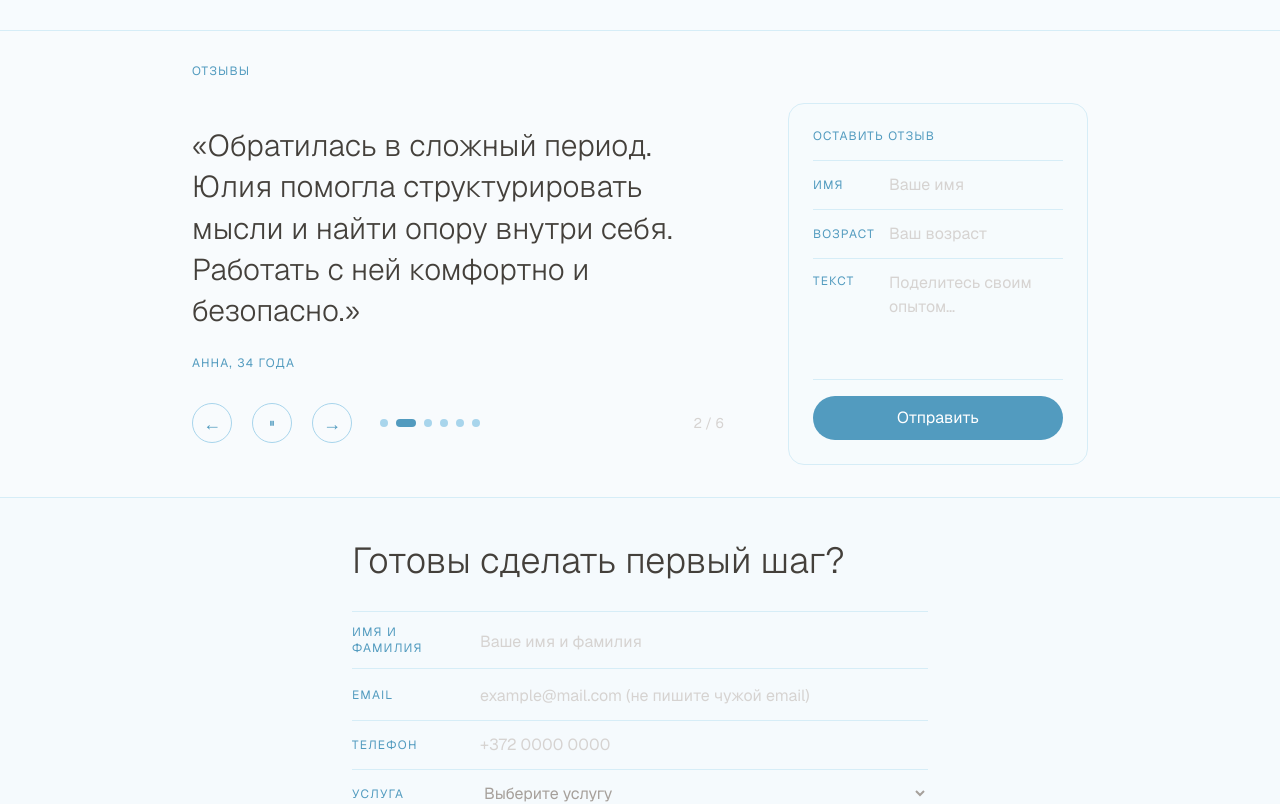
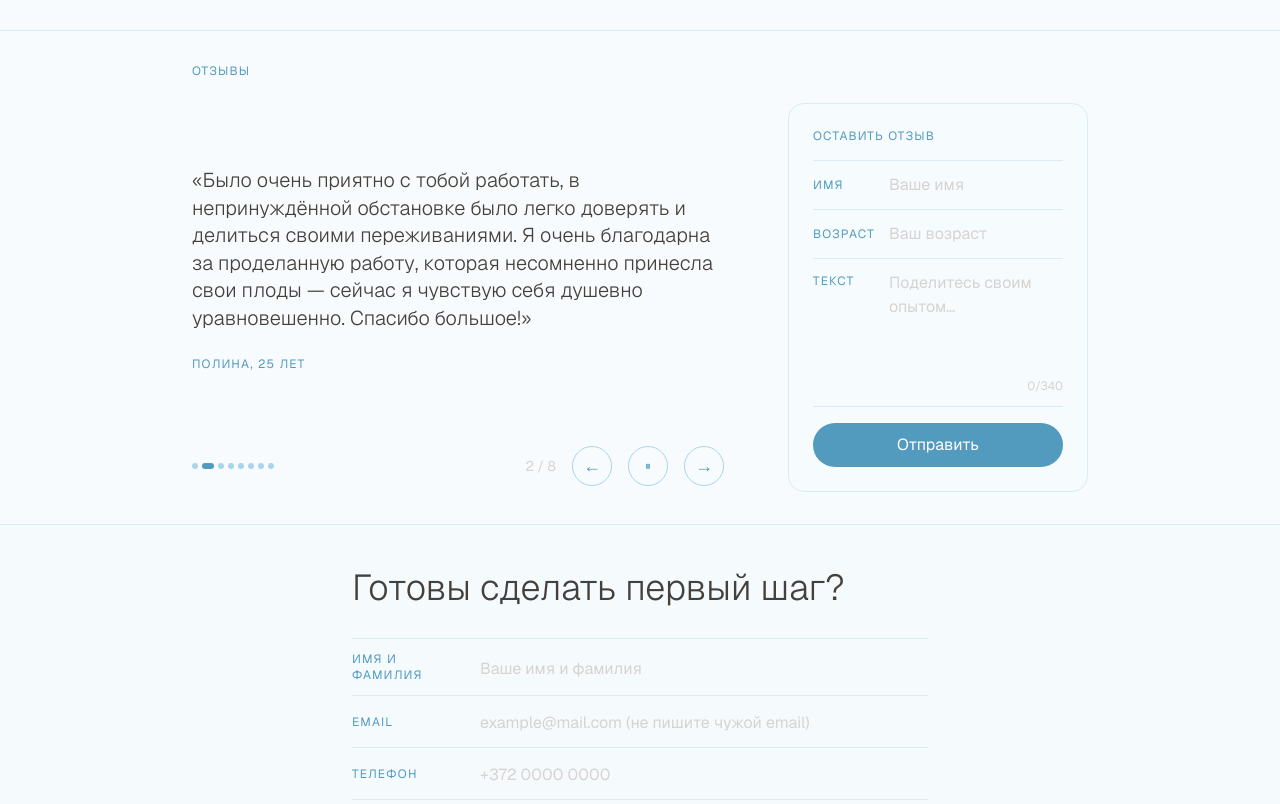
Before and after one commit to jekaterinq/visitcard-mindhelp24, a Next.js app in the folder webapp/: page / in a window 1280 px wide. Shown: the part 2502-3306 px from the top of the page. Built offline with nearby package versions, Linux system fonts and the light colour scheme.

Commit message:
reviews + forms + last fix

```diff
--- a/webapp/components/BookingForm.tsx
+++ b/webapp/components/BookingForm.tsx
@@ -5,22 +5,23 @@ import Button from "@/components/ui/Button";
 
 export default function BookingForm() {
   const [form, setForm] = useState({ name: "", email: "", phone: "", service: "", message: "" });
-  const [errors, setErrors] = useState({ name: "", email: "" });
+  const [errors, setErrors] = useState({ name: "", email: "", phone: "" });
   const [status, setStatus] = useState<"idle" | "loading" | "success" | "error">("idle");
 
   const handleChange = (e: React.ChangeEvent<HTMLInputElement | HTMLSelectElement | HTMLTextAreaElement>) => {
     const { name, value } = e.target;
     setForm((prev) => ({ ...prev, [name]: value }));
-    if (name === "name" || name === "email") setErrors((prev) => ({ ...prev, [name]: "" }));
+    if (name === "name" || name === "email" || name === "phone") setErrors((prev) => ({ ...prev, [name]: "" }));
   };
 
   const handleSubmit = async (e: React.FormEvent<HTMLFormElement>) => {
     e.preventDefault();
-    const newErrors = { name: "", email: "" };
+    const newErrors = { name: "", email: "", phone: "" };
     if (!form.name.trim()) newErrors.name = "Введите имя и фамилию";
     if (!form.email.trim()) newErrors.email = "Введите email";
     else if (!/^[^\s@]+@[^\s@]+\.[^\s@]+$/.test(form.email)) newErrors.email = "Введите корректный email";
-    if (newErrors.name || newErrors.email) {
+    if (!form.phone.trim()) newErrors.phone = "Введите телефон";
+    if (newErrors.name || newErrors.email || newErrors.phone) {
       setErrors(newErrors);
       return;
     }
@@ -41,7 +42,7 @@ export default function BookingForm() {
 
   const handleReset = () => {
     setForm({ name: "", email: "", phone: "", service: "", message: "" });
-    setErrors({ name: "", email: "" });
+    setErrors({ name: "", email: "", phone: "" });
     setStatus("idle");
   };
 
@@ -80,6 +81,7 @@ export default function BookingForm() {
                 value={form.name}
                 onChange={handleChange}
                 placeholder="Ваше имя и фамилия"
+                maxLength={60}
                 className="w-full bg-transparent text-base outline-none placeholder:text-stone-300 text-stone-700"
               />
               {errors.name && <p className="text-red-400 text-xs mt-1">{errors.name}</p>}
@@ -94,6 +96,7 @@ export default function BookingForm() {
                 value={form.email}
                 onChange={handleChange}
                 placeholder="example@mail.com (не пишите чужой email)"
+                maxLength={100}
                 className="w-full bg-transparent text-base outline-none placeholder:text-stone-300 text-stone-700"
               />
               {errors.email && <p className="text-red-400 text-xs mt-1">{errors.email}</p>}
@@ -101,15 +104,18 @@ export default function BookingForm() {
           </div>
           <div className="py-3 flex items-center gap-4">
             <label className="text-xs tracking-widest uppercase text-brand-300 w-28 shrink-0">Телефон</label>
+            <div className="flex-1">
               <input
                 type="tel"
                 name="phone"
                 value={form.phone}
                 onChange={handleChange}
                 placeholder="+372 0000 0000"
-              required
-              className="flex-1 bg-transparent text-base outline-none placeholder:text-stone-300 text-stone-700"
+                maxLength={20}
+                className="w-full bg-transparent text-base outline-none placeholder:text-stone-300 text-stone-700"
               />
+              {errors.phone && <p className="text-red-400 text-xs mt-1">{errors.phone}</p>}
+            </div>
           </div>
           <div className="py-3 flex items-center gap-4">
             <label className="text-xs tracking-widest uppercase text-brand-300 w-28 shrink-0">Услуга</label>
@@ -139,7 +145,7 @@ export default function BookingForm() {
           <span className="text-sm text-stone-400">
             *Перед началом работы клиент обязуется ознакомиться с{" "}
             <a
-              href="../../terms"
+              href="/terms"
               target="_blank"
               rel="noopener noreferrer"
               className="hover:underline text-brand-300"
--- a/webapp/components/Experience.tsx
+++ b/webapp/components/Experience.tsx
@@ -213,8 +213,8 @@ export default function Experience() {
                   aria-label={`Сертификат ${i + 1}`}
                   className={`rounded-full transition-all ${
                     i === uiIdx
-                      ? "w-5 h-2 bg-brand-400"
-                      : "w-2 h-2 bg-brand-200 hover:bg-brand-300"
+                      ? "w-3 h-1.5 bg-brand-400"
+                      : "w-1.5 h-1.5 bg-brand-200 hover:bg-brand-300"
                   }`}
                 />
               ))}
--- a/webapp/components/Footer.tsx
+++ b/webapp/components/Footer.tsx
@@ -54,7 +54,7 @@ export default function Footer() {
             className="hover:underline text-stone-300"
           >
             jekaterinq
-          </a>.
+          </a>
         </span>
       </div>
     </footer>
--- a/webapp/components/Reviews.tsx
+++ b/webapp/components/Reviews.tsx
@@ -10,34 +10,44 @@ gsap.registerPlugin(useGSAP, ScrollTrigger);
 
 const reviews = [
   {
-    name: "Арина",
-    age: 28,
-    text: "Очень внимательный и чуткий специалист. После нескольких сессий я наконец почувствовала, что двигаюсь вперёд. Спасибо за поддержку!",
-  },
-  {
-    name: "Анна",
-    age: 34,
-    text: "Обратилась в сложный период. Юлия помогла структурировать мысли и найти опору внутри себя. Работать с ней комфортно и безопасно.",
-  },
-  {
-    name: "Артём",
-    age: 31,
-    text: "Долго не решался к психологу. С Юлией было легко с первой встречи. Прошли 8 сессий — изменения заметны и мне, и близким.",
-  },
-  {
     name: "Светлана",
-    age: 42,
-    text: "Юлия не навязывает мнение, а помогает самой прийти к пониманию. Каждая сессия — шаг к лучшей версии себя.",
+    age: 45,
+    text: "...Ты бережно и быстро вытащила меня из моего состояния невроза. Сейчас понимаю, что проблемы сдвинулись с мёртвой точки — они не мешают мне жить. Моё эмоциональное и душевное состояние в полной гармонии. Теперь благодаря тебе я принимаю только те решения, которые не приносят мне вреда и саморазрушения. А ещё главное — Я ПОЛЮБИЛА СЕБЯ!...",
   },
   {
     name: "Полина",
     age: 25,
-    text: "Помогла справиться с тревогой, которая мешала жить. Теперь у меня есть инструменты на каждый день.",
+    text: "Было очень приятно с тобой работать, в непринуждённой обстановке было легко доверять и делиться своими переживаниями. Я очень благодарна за проделанную работу, которая несомненно принесла свои плоды — сейчас я чувствую себя душевно уравновешенно. Спасибо большое!",
   },
   {
     name: "Кристина",
+    age: 36,
+    text: "Хочу поблагодарить Вас, Юлия! За проведённое со мной время. Вы спасли мой внутренний мир и разум. Вы профессионал своего дела! Именно таким должен быть настоящий психолог. Я очень рада, что встретила именно Вас и приобрела себе личного психолога. Ещё раз Вам большое человеческое спасибо, Юлия!",
+  },
+  {
+    name: "Светлана",
     age: 29,
-    text: "Профессионально, тепло, без осуждения. Чувствую себя услышанной и понятой.",
+    text: "Юля, спасибо тебе огромное за твой профессионализм, только благодаря тебе в моей жизни снова появились краски!",
+  },
+  {
+    name: "Полина",
+    age: 21,
+    text: "...С первого дня наших занятий я даже не представляла, насколько у меня есть глубокие травмы. Очень рада, что именно выбрала тебя — хотя это даже не был выбор, скорее зов сердца обратиться именно к тебе как к специалисту своего дела. После наших сессий я выбрала путь изучать себя дальше и глубже, больше стала понимать свои эмоции и мысли...",
+  },
+  {
+    name: "Арина",
+    age: 27,
+    text: "Юлия, привет! Хочу поблагодарить тебя за нашу сессию, которая помогла мне справиться с моей проблемой. После нашей сессии я поняла, что все мои проблемы идут из головы, и ты помогла мне понять, как справляться с мыслями. Спасибо ещё раз, советую тебя как психолога другим людям!",
+  },
+  {
+    name: "Анна",
+    age: 27,
+    text: "...После утраты близкого человека я была в глубоком эмоциональном кризисе и мне казалось, что я никогда не смогу вернуться к нормальной жизни. ... Я научилась жить с утратой, не теряя себя и своих планов на будущее. Юлия не просто помогла мне пережить трудное время, но и дала инструменты для того, чтобы справляться с любыми жизненными трудностями...",
+  },
+  {
+    name: "Артём",
+    age: 30,
+    text: "Юлия консультировала меня в связи с проблемами в семье. Это мешало мне жить и работать. Мы нашли причины моих беспокойств, и теперь я учусь их контролировать. Спасибо Юлии за её поддержку.",
   },
 ];
 
@@ -79,7 +89,7 @@ function ReviewForm() {
       <form onSubmit={handleSubmit} className="divide-y divide-brand-100 border-t border-brand-100">
         <div className="py-3 flex items-center gap-3">
           <label className="text-xs tracking-widest uppercase text-brand-300 w-16 shrink-0">Имя</label>
-          <input type="text" name="name" value={form.name} onChange={handleChange} placeholder="Ваше имя" required className="flex-1 bg-transparent text-base outline-none placeholder:text-stone-300 text-stone-700" />
+          <input type="text" name="name" value={form.name} onChange={handleChange} placeholder="Ваше имя" required maxLength={60} className="flex-1 min-w-0 bg-transparent text-base outline-none placeholder:text-stone-300 text-stone-700" />
         </div>
         <div className="py-3 flex items-center gap-3">
           <label className="text-xs tracking-widest uppercase text-brand-300 w-16 shrink-0">Возраст</label>
@@ -87,7 +97,10 @@ function ReviewForm() {
         </div>
         <div className="py-3 flex items-start gap-3">
           <label className="text-xs tracking-widest uppercase text-brand-300 w-16 shrink-0 pt-0.5">Текст</label>
-          <textarea name="text" value={form.text} onChange={handleChange} placeholder="Поделитесь своим опытом…" rows={4} required className="flex-1 bg-transparent text-base outline-none placeholder:text-stone-300 text-stone-700 resize-none" />
+          <div className="flex-1">
+            <textarea name="text" value={form.text} onChange={handleChange} placeholder="Поделитесь своим опытом…" rows={4} required maxLength={340} className="w-full bg-transparent text-base outline-none placeholder:text-stone-300 text-stone-700 resize-none" />
+            <p className={`text-xs mt-1 text-right ${form.text.length >= 300 ? "text-red-400" : "text-stone-300"}`}>{form.text.length}/340</p>
+          </div>
         </div>
         {reviewStatus === "error" && <p className="pt-2 text-red-400 text-xs">Ошибка отправки. Попробуйте позже.</p>}
         <div className="mt-4">
@@ -175,6 +188,10 @@ export default function Reviews() {
       },
     })
       .to(frontEl, { opacity: 0, x: -dir * 30, duration: 0.15, ease: "power2.in" }, 0)
+      .call(() => {
+        if (quote0.current) quote0.current.textContent = `«${reviews[to].text}»`;
+        if (author0.current) author0.current.textContent = authorLine(reviews[to]);
+      }, [], 0.15)
       .to(backEl,  { opacity: 1, x: 0,          duration: 0.4,  ease: "power3.out" }, 0.15);
   }, []);
 
@@ -227,10 +244,10 @@ export default function Reviews() {
       <div className="grid md:grid-cols-[1fr_300px] gap-10 md:gap-16 items-center">
 
         <div>
-          <div className="relative min-h-45">
+          <div className="relative min-h-80">
 
-            <div ref={slot0} className="flex flex-col justify-between">
-              <p ref={quote0} className="text-2xl md:text-3xl font-light text-stone-700 leading-snug mb-6">
+            <div ref={slot0} className="flex flex-col justify-center min-h-68 md:min-h-80">
+              <p ref={quote0} className="md:text-xl font-light text-stone-700 leading-snug mb-6">
                 «{reviews[0].text}»
               </p>
               <p ref={author0} className="text-xs tracking-widest uppercase text-brand-300">
@@ -238,8 +255,8 @@ export default function Reviews() {
               </p>
             </div>
 
-            <div ref={slot1} className="absolute inset-0 flex flex-col justify-between" style={{ opacity: 0 }}>
-              <p ref={quote1} className="text-2xl md:text-3xl font-light text-stone-700 leading-snug mb-6">
+            <div ref={slot1} className="absolute inset-0 flex flex-col justify-center" style={{ opacity: 0 }}>
+              <p ref={quote1} className="md:text-xl font-light text-stone-700 leading-snug mb-6">
                 «{reviews[1].text}»
               </p>
               <p ref={author1} className="text-xs tracking-widest uppercase text-brand-300">
@@ -249,7 +266,26 @@ export default function Reviews() {
 
           </div>
 
-          <div className="mt-8 flex items-center gap-5">
+          <div className="mt-4 flex items-center justify-end gap-4">
+            <div className="flex items-center gap-1 mr-auto">
+              {reviews.map((_, i) => (
+                <button
+                  key={i}
+                  onClick={() => handleDot(i)}
+                  aria-label={`Отзыв ${i + 1}`}
+                  className={`rounded-full transition-all ${
+                    i === uiIdx
+                      ? "w-3 h-1.5 bg-brand-400"
+                      : "w-1.5 h-1.5 bg-brand-200 hover:bg-brand-300"
+                  }`}
+                />
+              ))}
+            </div>
+
+            <span className="text-sm text-stone-300 tabular-nums">
+              {uiIdx + 1} / {N}
+            </span>
+
             <button
               onClick={handlePrev}
               aria-label="Предыдущий"
@@ -271,23 +307,6 @@ export default function Reviews() {
             >
               →
             </button>
-            <div className="flex items-center gap-2 ml-2">
-              {reviews.map((_, i) => (
-                <button
-                  key={i}
-                  onClick={() => handleDot(i)}
-                  aria-label={`Отзыв ${i + 1}`}
-                  className={`rounded-full transition-all ${
-                    i === uiIdx
-                      ? "w-5 h-2 bg-brand-400"
-                      : "w-2 h-2 bg-brand-200 hover:bg-brand-300"
-                  }`}
-                />
-              ))}
-            </div>
-            <span className="ml-auto text-sm text-stone-300 tabular-nums">
-              {uiIdx + 1} / {N}
-            </span>
           </div>
         </div>
 
```
Lines whose indentation alone changed are shown as unchanged.
